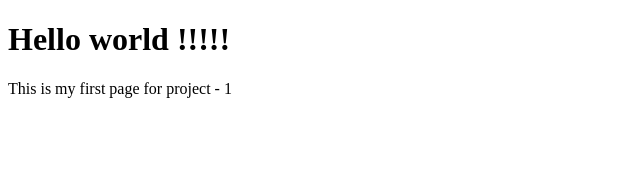
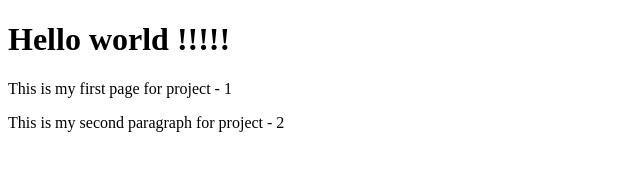
Before and after one commit to SPACENUXMM/DockerTutorial, a plain HTML site: page index.html in a window 1280 px wide. Shown: the whole page, without its empty margins (0-640 px from the left). Drawn offline with Linux system fonts and the light colour scheme.

Commit message:
add new line in index.html file

```diff
--- a/index.html
+++ b/index.html
@@ -6,5 +6,6 @@
     <body>
         <h1> Hello world !!!!! </h1>
         <p> This is my first page for project - 1 </p>
+        <p> This is my second paragraph for project - 2 </p>
     </body>
 </html>
```
